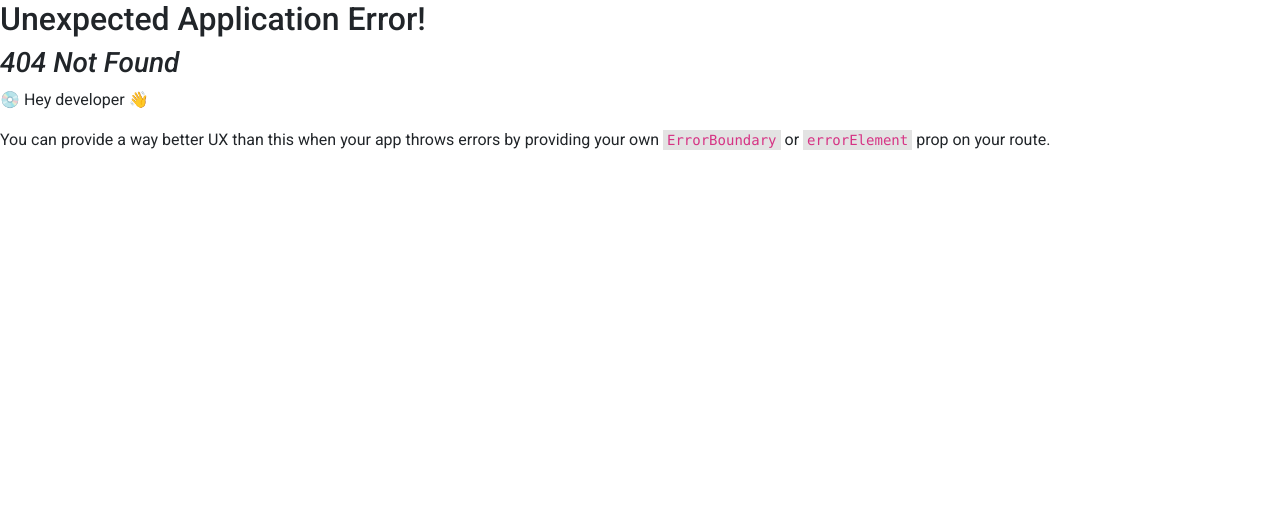
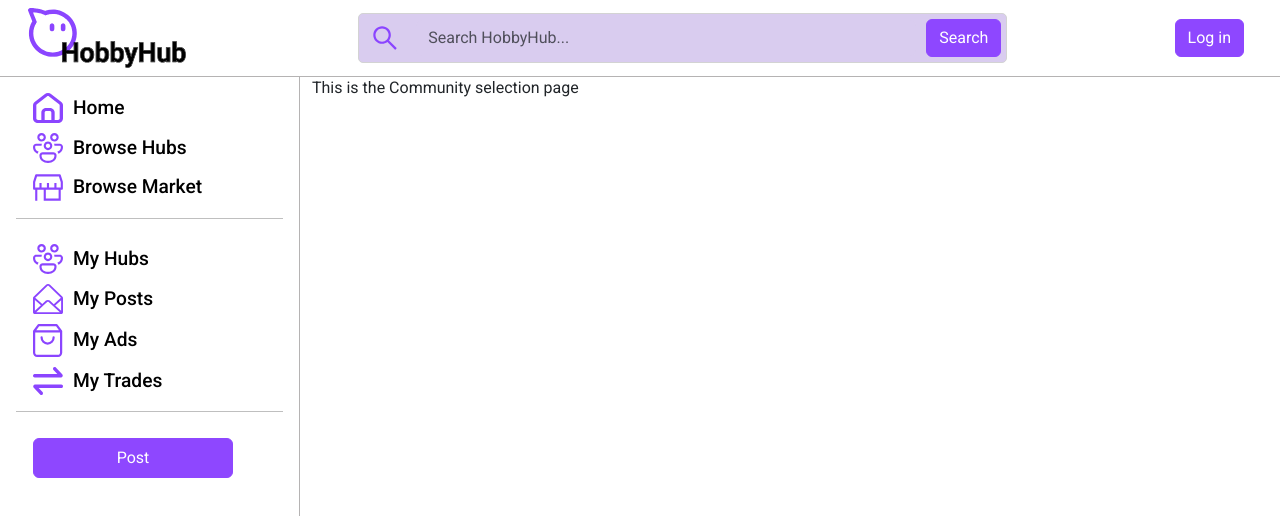
Before and after one commit to michelle-loi/HobbyHub, a React (Vite) app in the folder client/: page /community-selection in a window 1280 px wide. Before the commit this address had no page. Shown: the top 516 px of the page. Built offline with nearby package versions, Linux system fonts and the light colour scheme.

Commit message:
feat(community-page): add initial CommunitySelection component
This commit introduces the initial CommunitySelection component.

The CommunitySelection component has also been imported into App.jsx and a corresponding route has been added to the router.

```diff
--- a/client/src/App.jsx
+++ b/client/src/App.jsx
@@ -15,6 +15,7 @@ import Header from "./components/mobile/header/Header.jsx";
 import Home from "./pages/home/Home.jsx";
 import Signup from "./pages/authentication/Signup.jsx";
 import UnderDevelopment from "./pages/underdevelopment/UnderDevelopment.jsx";
+import CommunitySelection from './pages/community-selection/CommunitySelection.jsx';
 
 function App() {
 
@@ -103,6 +104,10 @@ function App() {
                         },
                     ]
                 },
+                {
+                    path: "/community-selection",
+                    element:<CommunitySelection/>
+                },
             ]
         },
         {
@@ -117,6 +122,7 @@ function App() {
             path: "/underdevelopment",
             element:<UnderDevelopment/>
         },
+
     ]);
 
     return (
--- /dev/null
+++ b/client/src/pages/community-selection/CommunitySelection.jsx
@@ -0,0 +1,5 @@
+function CommunitySelection() {
+    return <div>This is the Community selection page</div>;
+}
+
+export default CommunitySelection;
```
